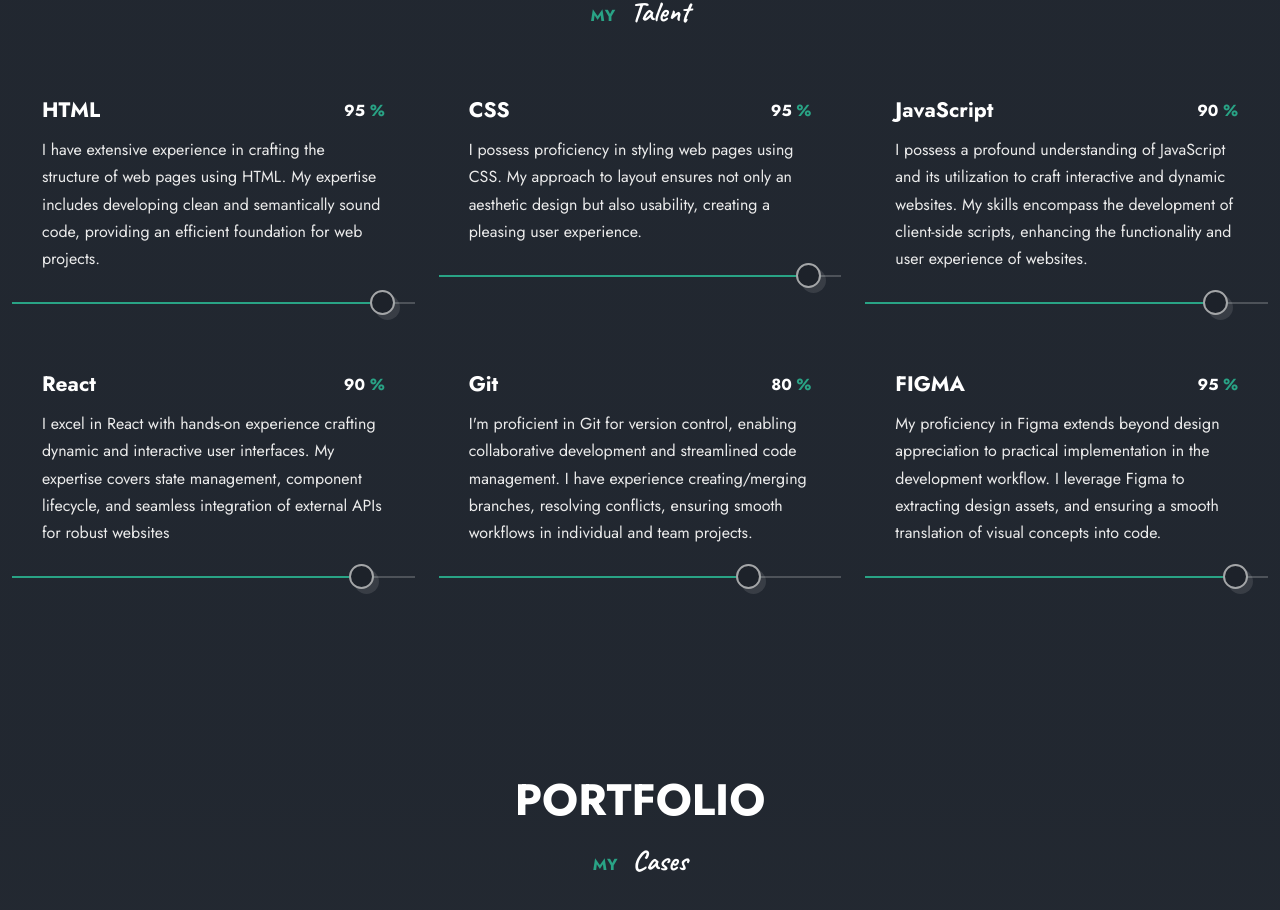
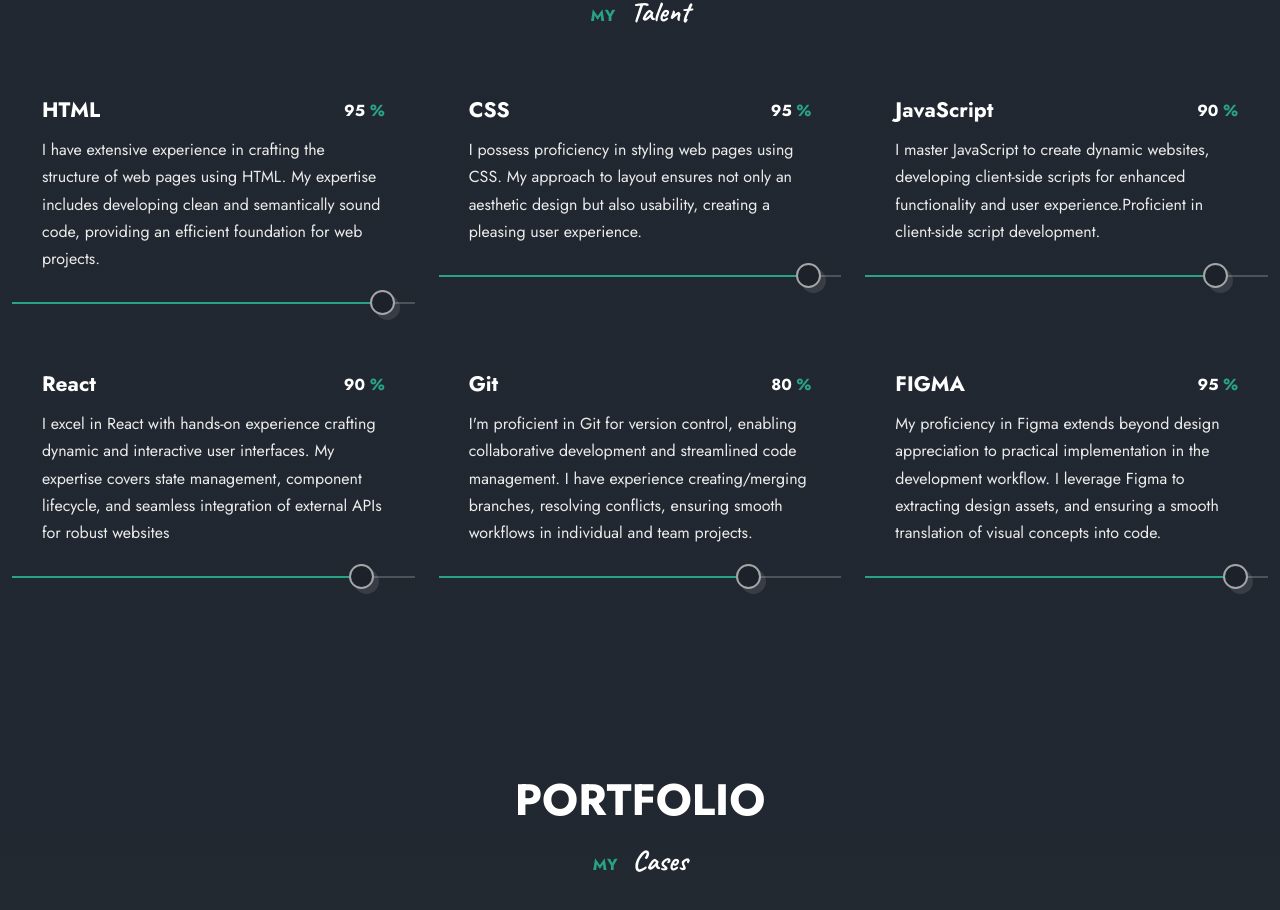
Before and after one commit to Olena-Olkhovyk/my-portfolio, a React (Create React App) app: page / in a window 1280 px wide. Shown: the part 1918-2828 px from the top of the page. Built offline with nearby package versions, Linux system fonts and the light colour scheme.

Commit message:
Update data for skills comp

```diff
--- a/src/assets/data/data.js
+++ b/src/assets/data/data.js
@@ -48,7 +48,7 @@ export const skills = [
     name: "JavaScript",
     percentage: 90,
     description:
-      "I possess a profound understanding of JavaScript and its utilization to craft interactive and dynamic websites. My skills encompass the development of client-side scripts, enhancing the functionality and user experience of websites.",
+      "I master JavaScript to create dynamic websites, developing client-side scripts for enhanced functionality and user experience.Proficient in client-side script development.",
   },
   {
     id: 4,
```
